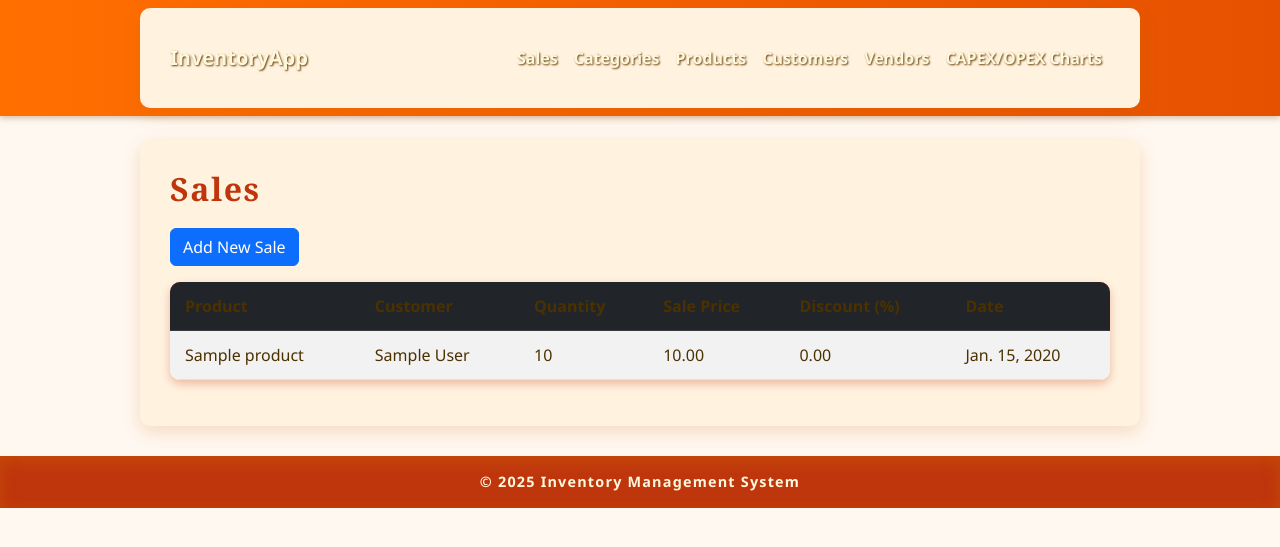
After one commit to Lonewolfrex/ssim, a Django app: page /sales/ in a window 1280 px wide. The commit adds this page. Shown: the top 547 px of the page. Run offline with Django 5.2, Linux system fonts and the light colour scheme; tables that the repository leaves empty hold one stand-in row (values such as "Sample post").

Commit message:
Categories and Sales feature created

```diff
--- a/inventory/templates/base.html
+++ b/inventory/templates/base.html
@@ -19,6 +19,8 @@
         </button>
         <div class="collapse navbar-collapse" id="navbarNav">
             <ul class="navbar-nav ms-auto">
+                <li class="nav-item"><a href="{% url 'sales_list' %}" class="nav-link">Sales</a></li>
+                <li class="nav-item"><a href="{% url 'categories_list' %}" class="nav-link">Categories</a></li>
                 <li class="nav-item"><a href="{% url 'product_list' %}" class="nav-link">Products</a></li>
                 <li class="nav-item"><a href="{% url 'customer_list' %}" class="nav-link">Customers</a></li>
                 <li class="nav-item"><a href="{% url 'vendor_list' %}" class="nav-link">Vendors</a></li>
--- /dev/null
+++ b/inventory/templates/sales_list.html
@@ -0,0 +1,31 @@
+{% extends 'base.html' %}
+{% block content %}
+<h2>Sales</h2>
+<a href="{% url 'sale_create' %}" class="btn btn-primary mb-3">Add New Sale</a>
+<table class="table table-striped">
+    <thead class="table-dark">
+        <tr>
+            <th>Product</th>
+            <th>Customer</th>
+            <th>Quantity</th>
+            <th>Sale Price</th>
+            <th>Discount (%)</th>
+            <th>Date</th>
+        </tr>
+    </thead>
+    <tbody>
+        {% for sale in sales %}
+        <tr>
+            <td>{{ sale.product.name }}</td>
+            <td>{{ sale.customer.name }}</td>
+            <td>{{ sale.quantity }}</td>
+            <td>{{ sale.sale_price }}</td>
+            <td>{{ sale.discount }}</td>
+            <td>{{ sale.sale_date }}</td>
+        </tr>
+        {% empty %}
+        <tr><td colspan="6" class="text-center">No sales recorded.</td></tr>
+        {% endfor %}
+    </tbody>
+</table>
+{% endblock %}
--- a/inventory/urls.py
+++ b/inventory/urls.py
@@ -6,4 +6,8 @@ urlpatterns = [
     path('customers/', views.customer_list, name='customer_list'),
     path('vendors/', views.vendor_list, name='vendor_list'),
     path('charts/', views.capex_opex_charts, name='capex_opex_charts'),
+    path('sales/', views.sales_list, name='sales_list'),
+    path('sales/new/', views.sale_create, name='sale_create'),
+    path('categories/', views.categories_list, name='categories_list'),
+    path('categories/new/', views.category_create, name='category_create'),
 ]
--- a/inventory/views.py
+++ b/inventory/views.py
@@ -1,9 +1,9 @@
-from django.shortcuts import render
-from .models import Product, Customer, Vendor, Expense
+from django.shortcuts import render, redirect, get_object_or_404
+from .models import Product, Customer, Vendor, Expense, Sale, Category
 from django.db.models import Sum
 from django.utils.timezone import now
 from datetime import timedelta
-
+from .forms import SaleForm, CategoryForm
 def product_list(request):
     products = Product.objects.all()
     return render(request, 'product_list.html', {'products': products})
@@ -45,3 +45,33 @@ def capex_opex_charts(request):
         'opex_data': opex_data,
     }
     return render(request, 'capex_opex_charts.html', context)
+
+# Sales list & create
+def sales_list(request):
+    sales = Sale.objects.select_related('product', 'customer').all().order_by('-sale_date')
+    return render(request, 'sales_list.html', {'sales': sales})
+
+def sale_create(request):
+    if request.method == 'POST':
+        form = SaleForm(request.POST)
+        if form.is_valid():
+            form.save()
+            return redirect('sales_list')
+    else:
+        form = SaleForm()
+    return render(request, 'sale_form.html', {'form': form})
+
+# Categories list & create
+def categories_list(request):
+    categories = Category.objects.all()
+    return render(request, 'categories_list.html', {'categories': categories})
+
+def category_create(request):
+    if request.method == 'POST':
+        form = CategoryForm(request.POST)
+        if form.is_valid():
+            form.save()
+            return redirect('categories_list')
+    else:
+        form = CategoryForm()
+    return render(request, 'category_form.html', {'form': form})
```
Also changed, not shown: inventory/forms.py (+12 -0 lines), inventory/templates/categories_list.html (added, +23 -0 lines), inventory/templates/category_form.html (added, +10 -0 lines), inventory/templates/sale_form.html (added, +10 -0 lines).
